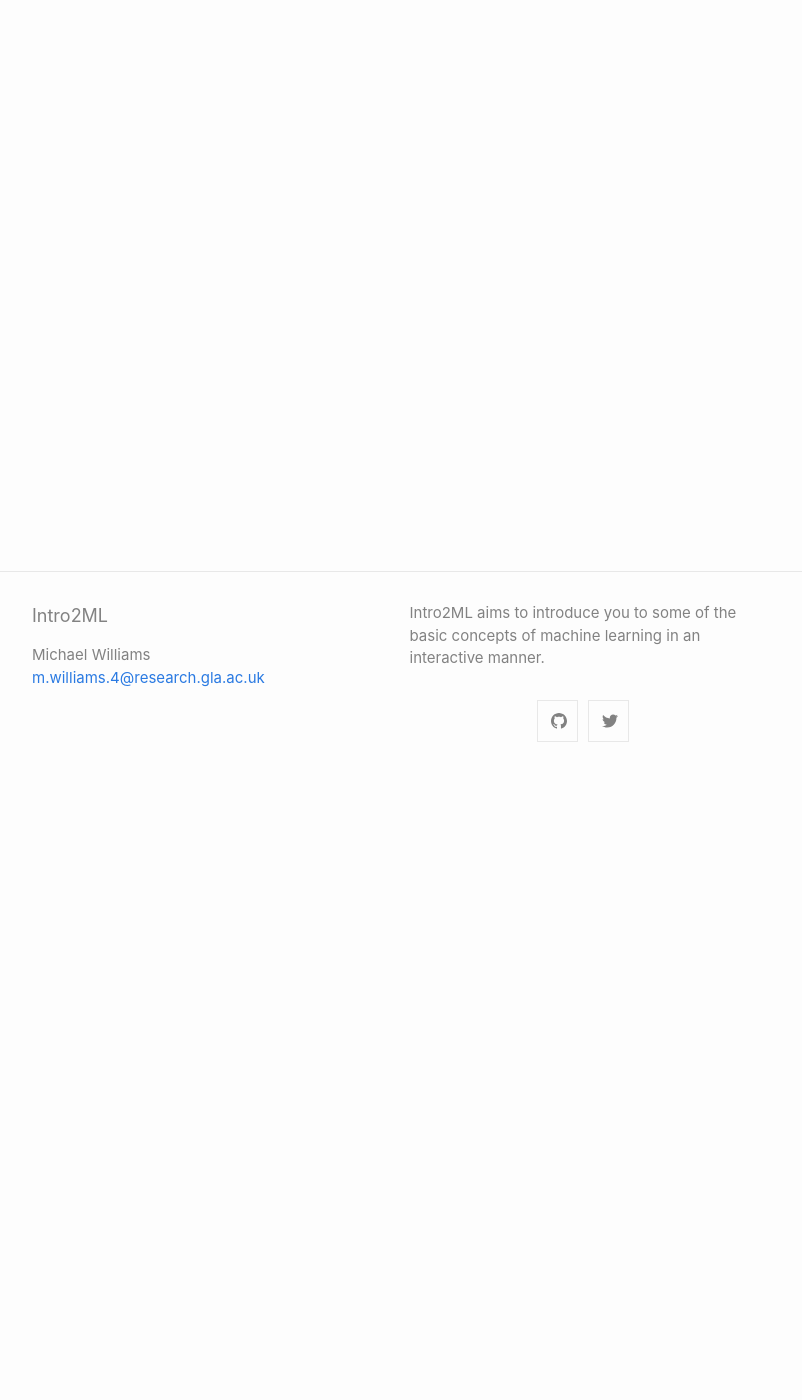
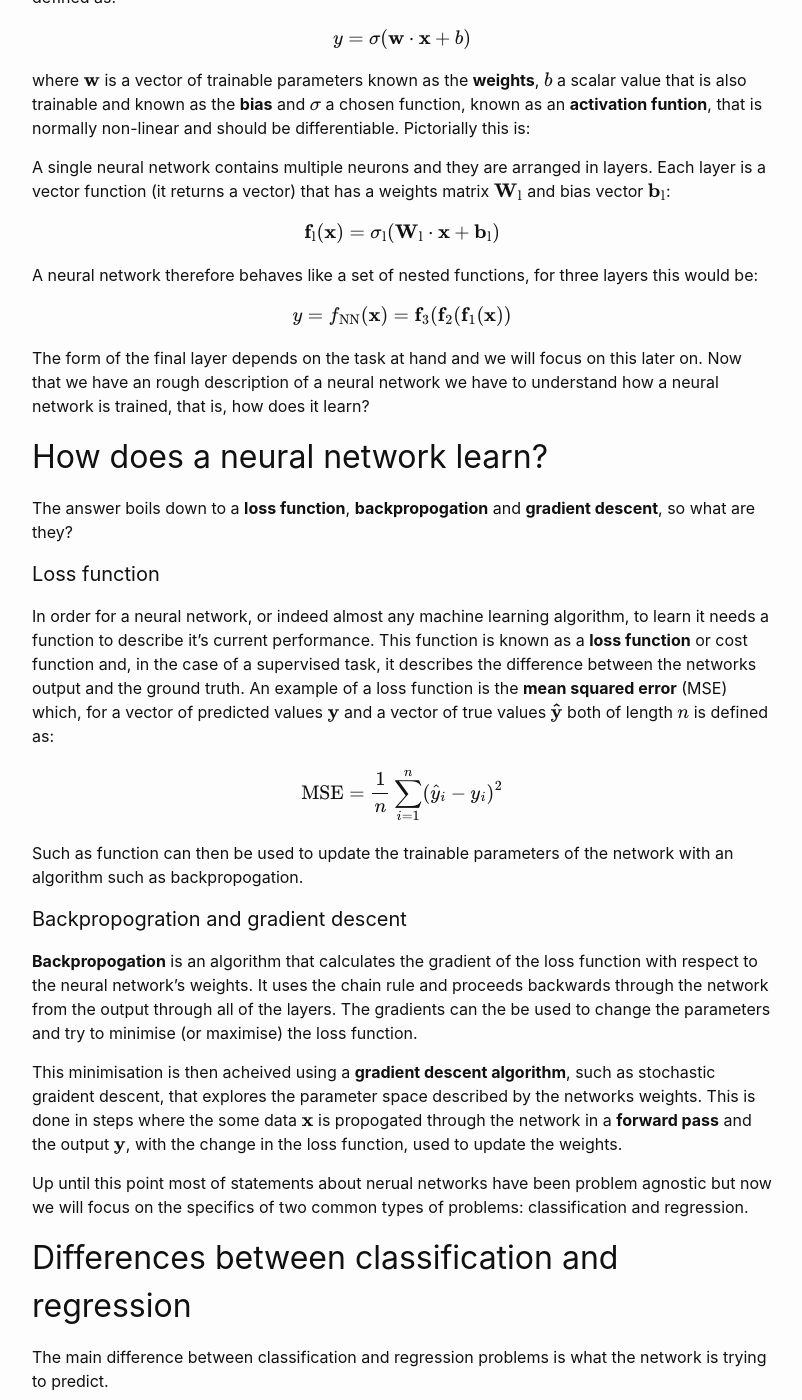
Before and after one commit to mj-will/intro2ml, a Jekyll site: the page built from docs/_topics/t0_classification_regression.md, in a window 1280 px wide and 1400 px high, scrolled down 628 px. Shown: the whole window, without its empty margins (238-1040 px from the left). Built offline with Jekyll 4.4.1, drawn with Linux system fonts in a browser that asks for light colours; formulas are drawn with MathJax 3; some of the changed text lies outside the part shown.

Commit message:
Add first chunk of text

```diff
--- a/docs/_topics/t0_classification_regression.md
+++ b/docs/_topics/t0_classification_regression.md
@@ -4,3 +4,70 @@ title:  "Introduction to classification and regression with neural networks"
 categories: topic
 
 ---
+
+This post covers some of the basic concepts that are necessary to understand neural networks and implement them for basic supervised classifcation and regression task.
+
+The main topics are:
+* [What is a neural network?](#what-is-a-neural-network)
+* [How does a neural network learn?](#how-does-a-neural-network-learn)
+* [Differences between classification and regression](#differences-between-classification-and-regression)
+* [Implementation of neural networks for classification and regression](#implementation-of-neural-networks-for-classification-and-regression)
+
+
+## What is a neural network?
+
+A neural network is a function that learns a mapping from an input $x$ and produces an output $y$:
+
+$$y = f_{\text{NN}}(x)$$
+
+The core building block that allows a neural network to learn are **neurons**, they have parameters that can be updated which allowing for them to learn a mapping. For a input vector $\mathbf{x}$ a neuron is defined as:
+
+$$y = \sigma (\mathbf{w} \cdot \mathbf{x} + b)$$
+
+where $\mathbf{w}$ is a vector of trainable parameters known as the **weights**, $b$ a scalar value that is also trainable and known as the **bias** and $\sigma$ a chosen function, known as an **activation funtion**, that is normally non-linear and should be differentiable. Pictorially this is:
+
+A single neural network contains multiple neurons and they are arranged in layers. Each layer is a vector function (it returns a vector) that has a weights matrix $\mathbf{W}_{\text{l}}$ and bias vector $$\mathbf{b}_{\text{l}}$$:
+
+$$\mathbf{f}_{\text{l}}(\mathbf{x}) = \mathbf{\sigma}_{\text{l}} (\mathbf{W}_{\text{l}} \cdot \mathbf{x} + \mathbf{b}_{\text{l}})$$
+
+A neural network therefore behaves like a set of nested functions, for three layers this would be:
+
+$$y = f_{\text{NN}} (\mathbf{x}) = \mathbf{f}_{3}(\mathbf{f}_{2}(\mathbf{f}_{1}(\mathbf{x}))$$
+
+
+The form of the final layer depends on the task at hand and we will focus on this later on. Now that we have an rough description of a neural network we have to understand how a neural network is trained, that is, how does it learn?
+
+
+## How does a neural network learn?
+
+The answer boils down to a **loss function**, **backpropogation** and **gradient descent**, so what are they?
+
+#### Loss function
+
+In order for a neural network, or indeed almost any machine learning algorithm, to learn it needs a function to describe it's current performance. This function is known as a **loss function** or cost function and, in the case of a supervised task, it describes the difference between the networks output and the ground truth. An example of a loss function is the **mean squared error** (MSE) which, for a vector of predicted values $\mathbf{y}$ and a vector of true values $\mathbf{\hat{y}}$ both of length $n$ is defined as:
+
+$$\text{MSE} = \frac{1}{n} \sum_{i=1}^{n} (\hat{y}_{i} - y_{i})^{2}$$
+
+Such as function can then be used to update the trainable parameters of the network with an algorithm such as backpropogation.
+
+#### Backpropogration and gradient descent
+
+**Backpropogation** is an algorithm that calculates the gradient of the loss function with respect to the neural network's weights. It uses the chain rule and proceeds backwards through the network from the output through all of the layers. The gradients can the be used to change the parameters and try to minimise (or maximise) the loss function.
+
+This minimisation is then acheived using a **gradient descent algorithm**, such as stochastic graident descent, that explores the parameter space described by the networks weights. This is done in steps where the some data $\mathbf{x}$ is propogated through the network in a **forward pass** and the output $\mathbf{y}$, with the change in the loss function, used to update the weights.
+
+Up until this point most of statements about nerual networks have been problem agnostic but now we will focus on the specifics of two common types of problems: classification and regression.
+
+## Differences between classification and regression
+
+The main difference between classification and regression problems is what the network is trying to predict.
+
+In **classification** the goal is to correctly indentiy the **class** an input corresponds to, this could be distinguishing between images of cats and dogs or between types of signals. The output is normally a predicted class or a "probability" for each of the possible classes (the sum of which is one).
+
+For **regression** the goal is to predict a value (or values) given an input, for example predicting housing prices or the frequency of signal. In this case the output is continous over some range (or potentially unbounded) and the network must output a number (or vector of numbers).
+
+So the core difference is the output and this is reflected in the activation function used in the last layer of the network. If the output is different then the same applied the function that quantifies the "quality" of the networks output, the loss function. For classification these are typically:
+
+* The **sigmoid** function. This is limited to binary classifcation and outputs a number in the range $[0, 1]$ where the extrema represent the two possible outcomes.
+
+## Implementation of neural networks for classification and regression
```
